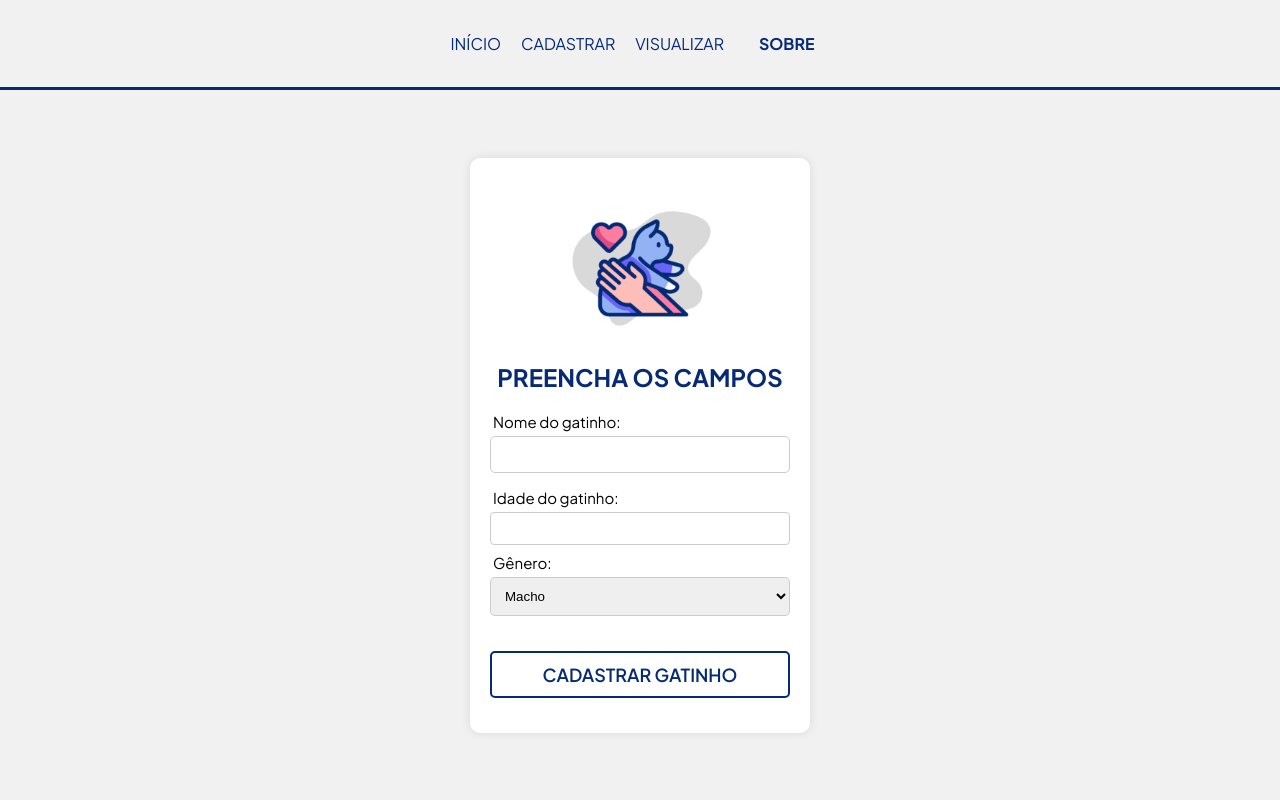
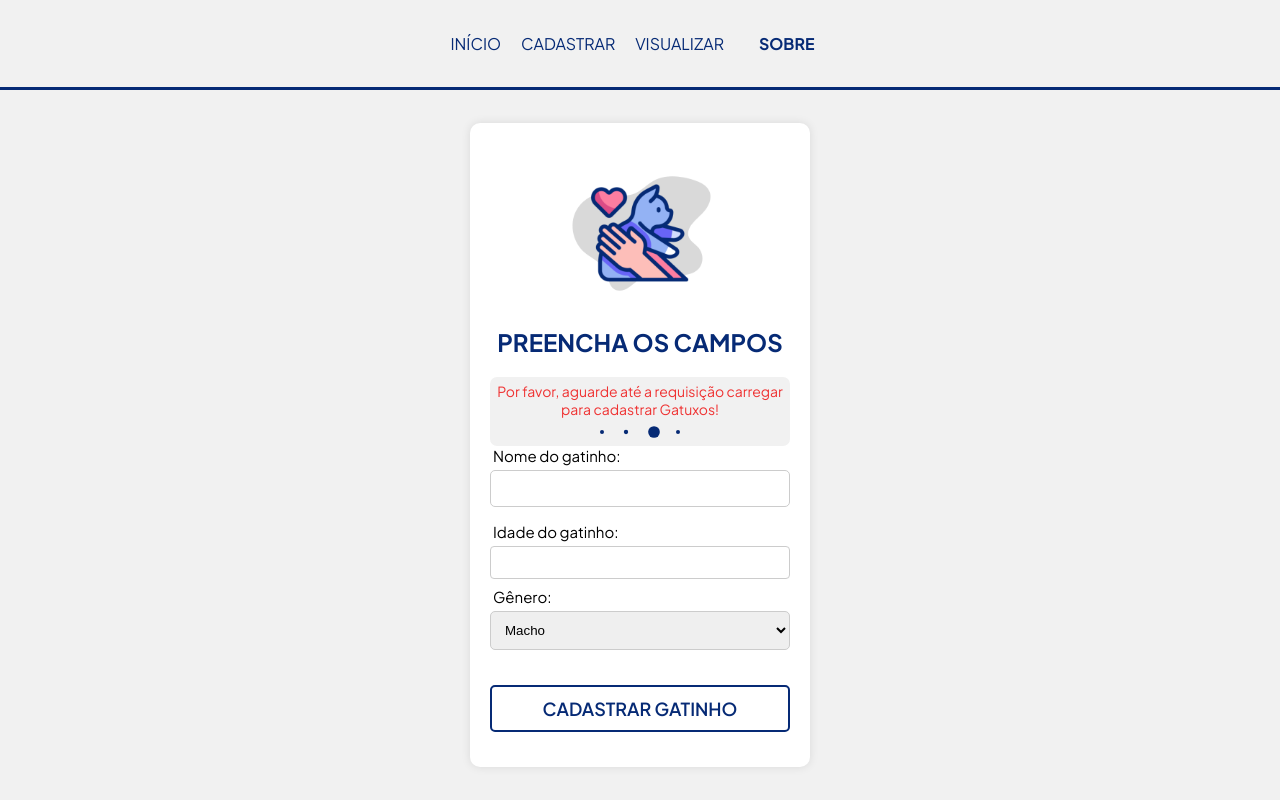
Before and after one commit to sofiasaless/cats, a React (Vite) app: page /cadastrar in a window 1280 px wide. Built offline with nearby package versions, Linux system fonts and the light colour scheme; no server answers.

Commit message:
loader for register page

```diff
--- a/src/pages/Register/Register.module.css
+++ b/src/pages/Register/Register.module.css
@@ -54,3 +54,46 @@
     color: white;
     transition: ease;
 }
+
+.warn {
+    background-color: var(--white);
+    border-radius: 7px;
+}
+
+.warn p {
+    font-size: 14px;
+    padding-top: 5px;
+    color: rgb(239, 50, 50);;
+}
+
+/* loading circle for the register */
+
+.loader {
+    width: 8px;
+    height: 8px;
+    border-radius: 50%;
+    display: block;
+    margin:10px auto;
+    position: relative;
+    color: var(--blue);
+    box-sizing: border-box;
+    animation: animloader 2s linear infinite;
+}
+
+@keyframes animloader {
+0% {
+    box-shadow: 14px 0 0 -2px,  38px 0 0 -2px,  -14px 0 0 -2px,  -38px 0 0 -2px;
+}
+25% {
+    box-shadow: 14px 0 0 -2px,  38px 0 0 -2px,  -14px 0 0 -2px,  -38px 0 0 2px;
+}
+50% {
+    box-shadow: 14px 0 0 -2px,  38px 0 0 -2px,  -14px 0 0 2px,  -38px 0 0 -2px;
+}
+75% {
+    box-shadow: 14px 0 0 2px,  38px 0 0 -2px,  -14px 0 0 -2px,  -38px 0 0 -2px;
+}
+100% {
+    box-shadow: 14px 0 0 -2px,  38px 0 0 2px,  -14px 0 0 -2px,  -38px 0 0 -2px;
+}
+}
--- a/src/pages/Register/index.jsx
+++ b/src/pages/Register/index.jsx
@@ -4,7 +4,7 @@ import gtx_reg from '../../../public/images/logo-register.png';
 import Header from '../../components/Header';
 import Container from '../../components/Container';
 import MessageBox from '../../components/MessageBox';
-import { useState } from 'react';
+import { useEffect, useState } from 'react';
 import axios from 'axios';
 
 export default function Register () {
@@ -48,6 +48,17 @@ export default function Register () {
         setAge('');
     }
 
+    const [requestStatus, setRequestStatus] = useState(false)
+    useEffect(() => {
+        axios.get('https://cats-api-phsr.onrender.com/cats')
+        .then(resp => {
+            setRequestStatus(true);
+        })
+        .catch(error => {
+            setRequestStatus(false);
+        })
+    })
+
     return (
         <>
            <Header/>
@@ -61,6 +72,14 @@ export default function Register () {
                             <img src={gtx_reg} alt="" />
                         </div>
                         <h2>Preencha os campos</h2>
+
+                        <div className={styles.warn} style={{display: requestStatus?'none':'block'}}>
+                            <p>
+                                Por favor, aguarde até a requisição carregar para cadastrar Gatuxos!
+                            </p>
+                            <span className={styles.loader}></span>
+                        </div>
+
                         <label htmlFor="name">Nome do gatinho:</label>
                         <input type="text" maxLength={20} name='name' value={name} onChange={(e) => setName(e.target.value)} />
 
```
